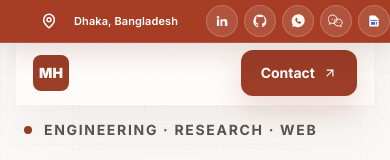
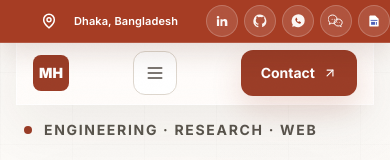
Before and after one commit to Mehedi1-SWE/portfolio, a Next.js app: page / in a window 390 px wide. Shown: the top 160 px of the page. Built offline with nearby package versions, Linux system fonts and the light colour scheme.

Commit message:
Add accessible mobile navigation

```diff
--- a/components/Navbar.tsx
+++ b/components/Navbar.tsx
@@ -1,5 +1,6 @@
 import Link from "next/link";
-import { ArrowUpRight } from "lucide-react";
+import { ArrowUpRight, Menu, X } from "lucide-react";
+import { useState } from "react";
 
 const links = [
   ["Home", "#home"],
@@ -11,6 +12,8 @@ const links = [
 ] as const;
 
 export function Navbar() {
+  const [isMenuOpen, setIsMenuOpen] = useState(false);
+
   return (
     <header className="fixed left-0 top-[40px] z-50 w-full px-4 pt-0 lg:px-8">
       <nav className="mx-auto flex h-[65px] max-w-[1280px] items-center justify-between border border-white/80 bg-[#FFFDFACC] px-4 shadow-[0_18px_55px_rgba(54,39,29,.075)] backdrop-blur-xl lg:px-6">
@@ -43,6 +46,11 @@ export function Navbar() {
           ))}
         </div>
 
+        {/* Mobile Menu Toggle */}
+        <button type="button" aria-label={isMenuOpen ? "Close navigation menu" : "Open navigation menu"} aria-expanded={isMenuOpen} aria-controls="mobile-navigation" onClick={() => setIsMenuOpen(!isMenuOpen)} className="inline-flex h-11 w-11 items-center justify-center rounded-xl border border-[#DED7CE] bg-white text-[#514B44] transition hover:border-[#9B3D27] hover:text-[#9B3D27] md:hidden">
+          {isMenuOpen ? <X size={20} /> : <Menu size={20} />}
+        </button>
+
         {/* Contact Button */}
         <Link
           href="#contact"
@@ -52,6 +60,16 @@ export function Navbar() {
           <ArrowUpRight size={14} />
         </Link>
       </nav>
+
+      <div id="mobile-navigation" className={`absolute left-4 right-4 top-[73px] rounded-xl border border-[#E7DED5] bg-[#FFFDFC] p-3 shadow-[0_18px_45px_rgba(54,39,29,.14)] md:hidden ${isMenuOpen ? "block" : "hidden"}`}>
+        <div className="flex flex-col">
+          {links.map(([label, href]) => (
+            <Link key={href} href={href} onClick={() => setIsMenuOpen(false)} className="flex min-h-11 items-center rounded-lg px-3 text-sm font-bold text-[#514B44] transition hover:bg-[#F6F0EA] hover:text-[#9B3D27]">
+              {label}
+            </Link>
+          ))}
+        </div>
+      </div>
     </header>
   );
 }
```
